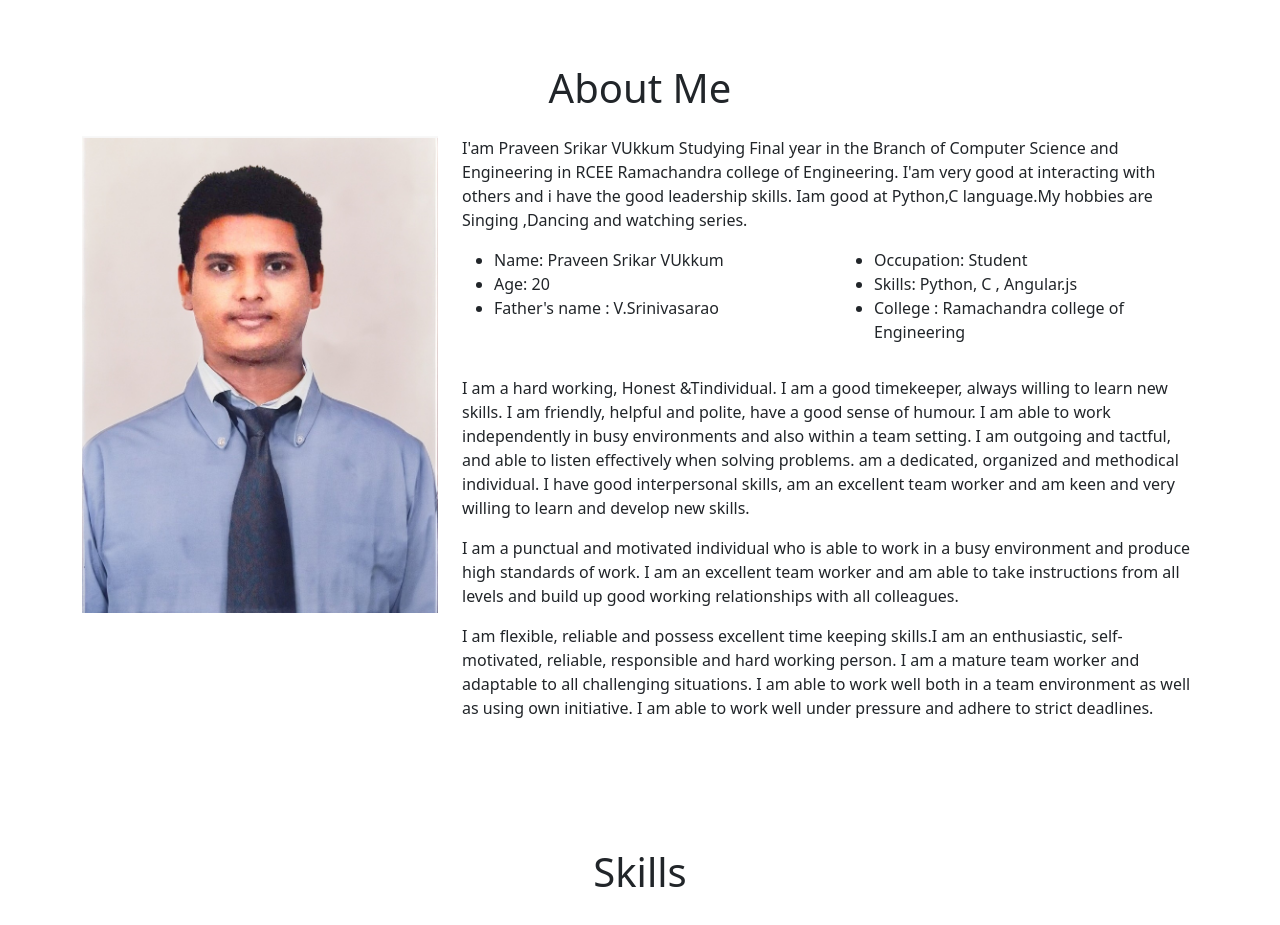
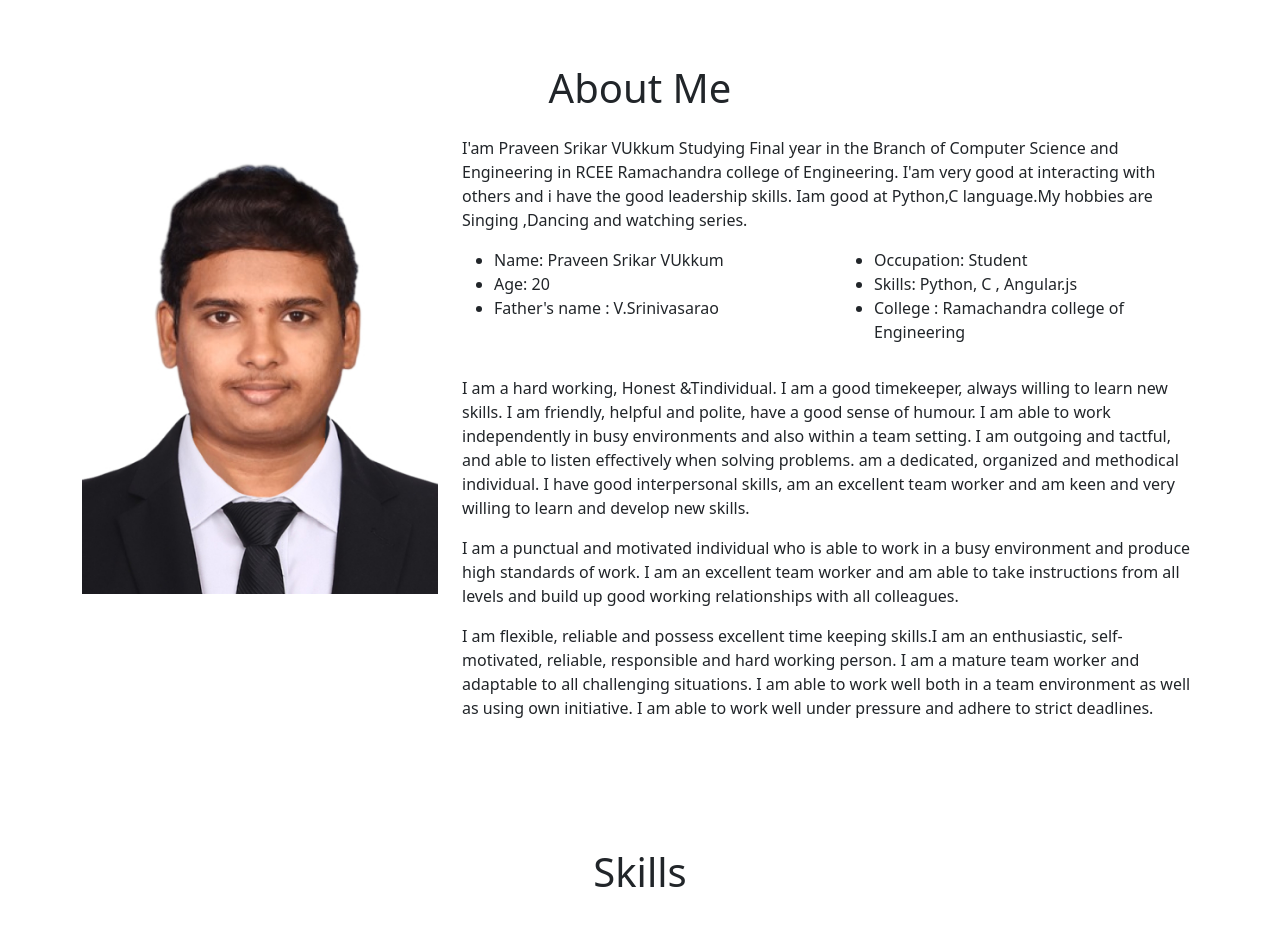
Before and after one commit to PraveenSrikarVukkum/IBM-FED-Edunet-Portfolio, a plain HTML site: page PORTFOLIO-PS/index.html in a window 1280 px wide. Shown: the part 880-1805 px from the top of the page. Drawn offline with nearby package versions, Linux system fonts and the light colour scheme.

Commit message:
Update index.html

```diff
--- a/PORTFOLIO-PS/index.html
+++ b/PORTFOLIO-PS/index.html
@@ -55,7 +55,7 @@
             <h1 class="text-center">About Me</h1>
             <div class="row mt-4">
                 <div class="col-lg-4">
-                    <img src="images/praveen.png" class= "imageAboutPage" alt="">
+                    <img src="images/Pass-Port.jpg" class= "imageAboutPage" alt="">
                 </div>
 
                 <div class="col-lg-8">
```
